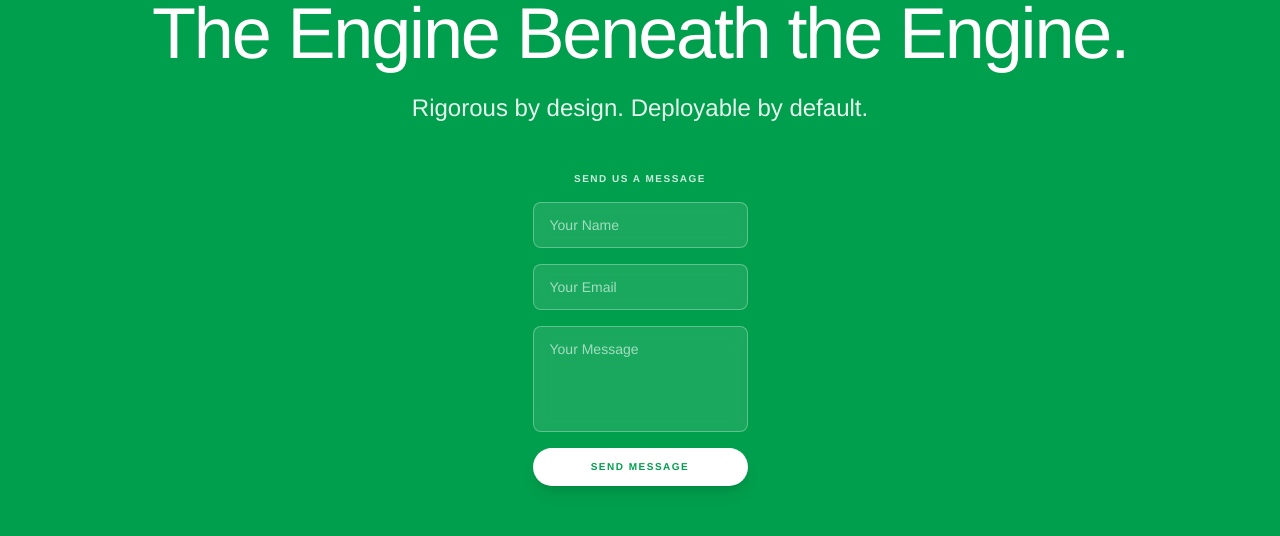
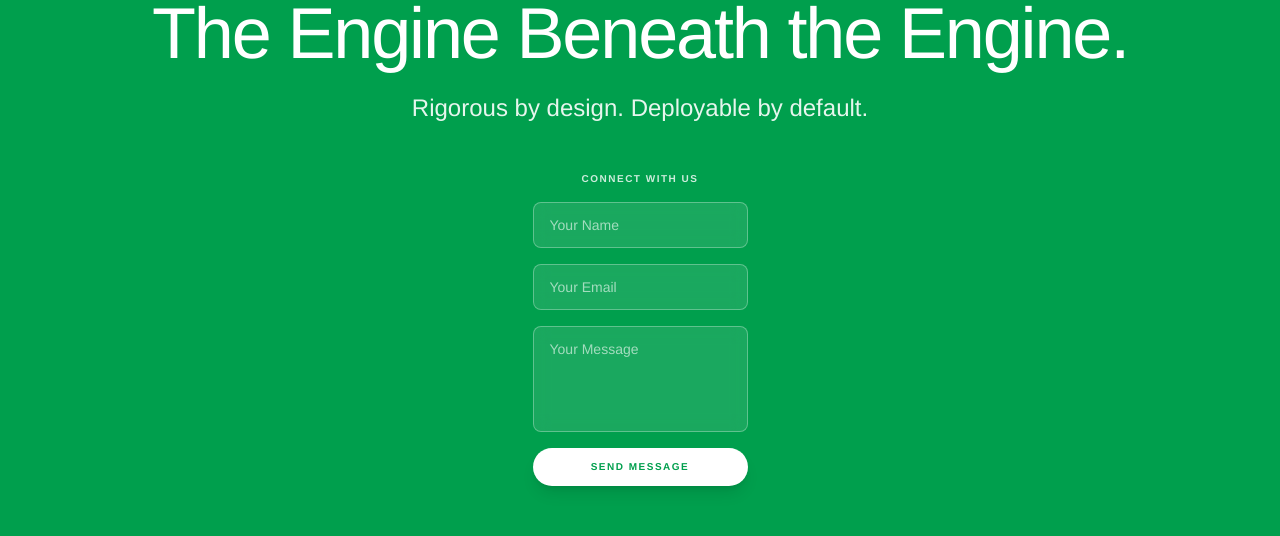
Before and after one commit to Vanehezhewen/uncharted-dynamics, a React (Vite) app: page / in a window 1280 px wide. Shown: the part 4695-5231 px from the top of the page. Built offline with nearby package versions, Linux system fonts and the light colour scheme.

Commit message:
contact form modified

```diff
--- a/src/App.tsx
+++ b/src/App.tsx
@@ -550,9 +550,9 @@ const FinalCTA = () => (
 );
 
 const ContactForm = () => (
-  <div className="flex flex-col gap-4 text-sm max-w-md">
+  <div className="flex flex-col gap-4 text-sm max-w-2xl">
     <span className="text-[10px] font-bold tracking-[0.15em] uppercase text-white/80">
-      Send us a message
+      Connect with us
     </span>
     <form
       action="mailto:tech@uncharteddynamics.ai"
```
